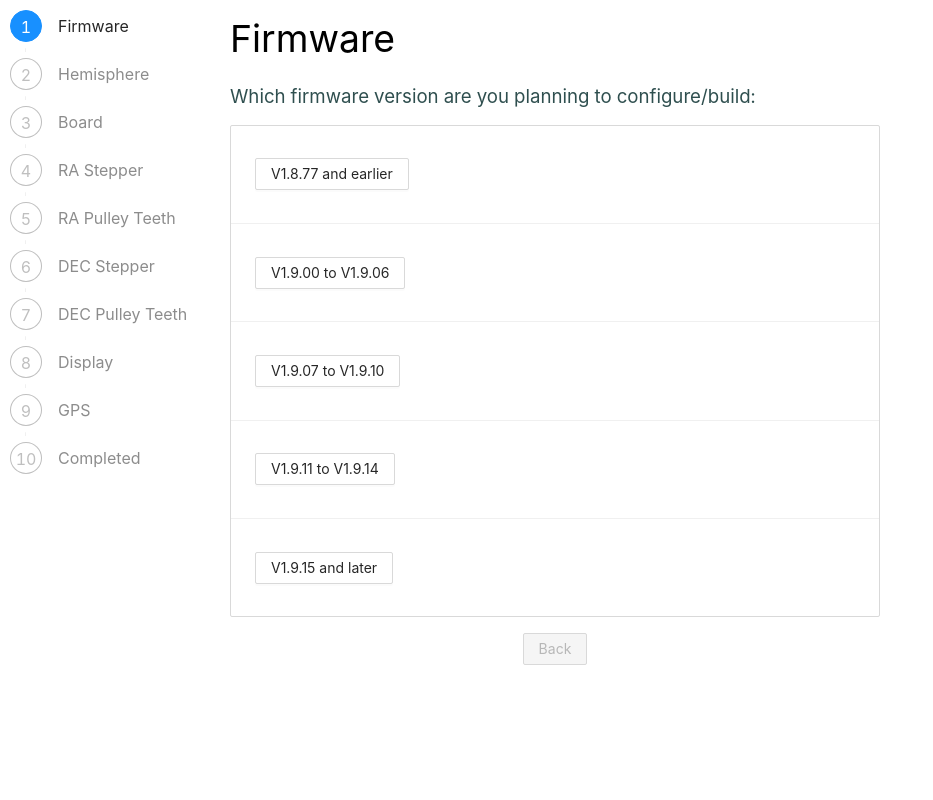
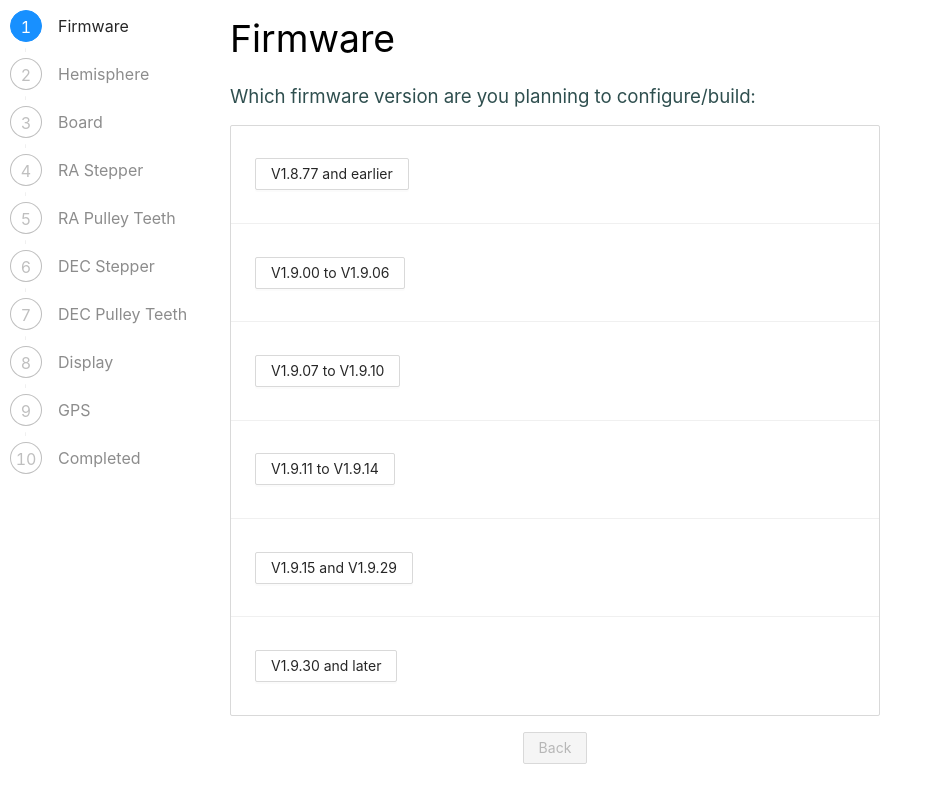
Before and after one commit to OpenAstroTech/OpenAstroTracker-Firmware-Config-Web, a React (Create React App) app: page /steps in a window 1280 px wide. Shown: the whole page, without its empty margins (0-933 px from the left). Built offline with nearby package versions, Linux system fonts and the light colour scheme.

Commit message:
Update WizardStep.jsx

```diff
--- a/src/modules/WizardStep.jsx
+++ b/src/modules/WizardStep.jsx
@@ -15,8 +15,8 @@ import { parseExpression } from './parser.js'
 const { Step } = Steps;
 
 const Defaults = {
-    PowerRating: { BYJMOD: 300, NEMA: 900 },
-    PowerUtilization: { BYJMOD: 100, NEMA: 80 },
+    PowerRating: { BYJMOD: 300, N1709: 900, N1718: 900 },
+    PowerUtilization: { BYJMOD: 100, N1709: 80, N1718: 80 },
 }
 
 const WizardStep = (props) => {
@@ -259,7 +259,8 @@ const WizardStep = (props) => {
                     { key: 'V19', value: 'V1.9.00 to V1.9.06', image: '/images/none.png', defineValue: '' },
                     { key: 'V197', value: 'V1.9.07 to V1.9.10', image: '/images/none.png', defineValue: '' },
                     { key: 'V1911', value: 'V1.9.11 to V1.9.14', image: '/images/none.png', defineValue: '' },
-                    { key: 'V1915', value: 'V1.9.15 and later', image: '/images/none.png', defineValue: '' },
+                    { key: 'V1915', value: 'V1.9.15 and V1.9.29', image: '/images/none.png', defineValue: '' },
+                    { key: 'V1930', value: 'V1.9.30 and later', image: '/images/none.png', defineValue: '' },
                 ]
             },
         },
@@ -329,7 +330,7 @@ const WizardStep = (props) => {
             title: 'RA Advanced Settings',
             label: 'These are some advanced settings you may want to override. The defaults are set already. Please only change them if you are sure what they do and what their valid ranges are. Enter the RA stepper specs and desired settings:',
             variable: 'rapower',
-            condition: "($fwversion IN [V19,V197,V1911,V1915]) AND ($radrv == TMC2209U)",
+            condition: "($fwversion IN [V19,V197,V1911,V1915,V1930]) AND ($radrv == TMC2209U)",
             preamble: ['// Define some RA stepper motor settings'],
             define: '',
             control: {
@@ -417,7 +418,7 @@ const WizardStep = (props) => {
             title: 'DEC Advanced Settings',
             label: 'These are some advanced settings you may want to override. The defaults are set already. Please only change them if you are sure what they do and what their valid ranges are. Enter the DEC stepper specs and desired settings:',
             variable: 'decpower',
-            condition: "($fwversion IN [V19,V197,V1911,V1915]) AND ($decdrv == TMC2209U)",
+            condition: "($fwversion IN [V19,V197,V1911,V1915,V1930]) AND ($decdrv == TMC2209U)",
             preamble: ['// Define some DEC stepper motor settings'],
             define: '',
             control: {
@@ -583,7 +584,7 @@ const WizardStep = (props) => {
             label: 'Do you have the Digital Level add on:',
             variable: 'gyro',
             preamble: ['////////////////////////////////', '// Digital Level Addon configuration ', '// Define whether we have the Digital Level or not. Currently: {v}'],
-            condition: "($fwversion == V1915) AND ($board == MEGA)",
+            condition: "($fwversion IN [V1915,V1930]) AND ($board == MEGA)",
             define: 'USE_GYRO_LEVEL',
             control: {
                 type: 'radioimg',
@@ -600,7 +601,7 @@ const WizardStep = (props) => {
             label: 'Do you have the Digital Level add on:',
             variable: 'gyromks',
             preamble: ['////////////////////////////////', '// Digital Level Addon configuration ', '// Define whether we have the Digital Level or not. Currently: {v}'],
-            condition: "($fwversion == V1915) AND ($board == MKSV21)",
+            condition: "($fwversion IN [V1915,V1930]) AND ($board == MKSV21)",
             define: 'USE_GYRO_LEVEL',
             control: {
                 type: 'radioimg',
@@ -638,8 +639,8 @@ const WizardStep = (props) => {
             control: {
                 type: 'radioimg',
                 choices: [
-                    { key: 'B', value: '28BYJ-48', image: '/images/byj48.png', defineValue: 'STEPPER_TYPE_28BYJ48', additionalLines: ['#define AZ_DRIVER_TYPE DRIVER_TYPE_ULN2003'] },
-                    { key: 'N', value: 'NEMA 17, 0.9°/step', image: '/images/nema17.png', defineValue: 'STEPPER_TYPE_NEMA17' },
+                    { key: 'BYJ', value: '28BYJ-48', image: '/images/byj48.png', defineValue: 'STEPPER_TYPE_28BYJ48', additionalLines: ['#define AZ_DRIVER_TYPE DRIVER_TYPE_ULN2003'] },
+                    { key: 'N1709', value: 'NEMA 17, 0.9°/step', image: '/images/nema17.png', defineValue: 'STEPPER_TYPE_NEMA17' },
                 ]
             },
         },
@@ -647,7 +648,7 @@ const WizardStep = (props) => {
             title: 'Azimuth Driver',
             label: 'Which driver board are you using to drive the Azimuth stepper motor:',
             variable: 'azdrv',
-            condition: "$az == N",
+            condition: "$az == N1709",
             preamble: ['// Using the {v} driver for AZ stepper motor'],
             define: 'AZ_DRIVER_TYPE',
             control: {
@@ -685,8 +686,8 @@ const WizardStep = (props) => {
             control: {
                 type: 'radioimg',
                 choices: [
-                    { key: 'B', value: '28BYJ-48', image: '/images/byj48.png', defineValue: 'STEPPER_TYPE_28BYJ48', additionalLines: ['#define ALT_DRIVER_TYPE DRIVER_TYPE_ULN2003'] },
-                    { key: 'N', value: 'NEMA 17, 0.9°/step', image: '/images/nema17.png', defineValue: 'STEPPER_TYPE_NEMA17' },
+                    { key: 'BYJ', value: '28BYJ-48', image: '/images/byj48.png', defineValue: 'STEPPER_TYPE_28BYJ48', additionalLines: ['#define ALT_DRIVER_TYPE DRIVER_TYPE_ULN2003'] },
+                    { key: 'N1709', value: 'NEMA 17, 0.9°/step', image: '/images/nema17.png', defineValue: 'STEPPER_TYPE_NEMA17' },
                 ]
             },
         },
@@ -694,7 +695,7 @@ const WizardStep = (props) => {
             title: 'Altitude Driver',
             label: 'Which driver board are you using to drive the Altitude stepper motor:',
             variable: 'altdrv',
-            condition: "$alt == N",
+            condition: "$alt == N1709",
             preamble: ['// Using the {v} driver for ALT stepper motor'],
             define: 'ALT_DRIVER_TYPE',
             control: {
@@ -724,7 +725,7 @@ const WizardStep = (props) => {
         },
         // V1.9.06 and lower ends //////////////////////////////////////
 
-        // V1.9.07 and later begins //////////////////////////////////////
+        // V1.9.07 to V1.9.15 begins //////////////////////////////////////
         {
             title: 'Auto Polar Align',
             label: 'Do you have the AutoPA add on:',
@@ -754,7 +755,7 @@ const WizardStep = (props) => {
                 choices: [
                     { key: 'BYJ', value: '28BYJ-48', image: '/images/byj48.png', defineValue: 'STEPPER_TYPE_28BYJ48', additionalLines: ['#define AZ_DRIVER_TYPE DRIVER_TYPE_ULN2003'] },
                     { key: 'BYJMOD', value: '28BYJ-48 (Bipolar)', image: '/images/byj48mod.png', defineValue: 'STEPPER_TYPE_28BYJ48' },
-                    { key: 'NEMA', value: 'NEMA 17, 0.9°/step', image: '/images/nema17.png', defineValue: 'STEPPER_TYPE_NEMA17' },
+                    { key: 'N1709', value: 'NEMA 17, 0.9°/step', image: '/images/nema17.png', defineValue: 'STEPPER_TYPE_NEMA17' },
                 ]
             },
         },
@@ -801,7 +802,7 @@ const WizardStep = (props) => {
                 choices: [
                     { key: 'BYJ', value: '28BYJ-48', image: '/images/byj48.png', defineValue: 'STEPPER_TYPE_28BYJ48', additionalLines: ['#define ALT_DRIVER_TYPE DRIVER_TYPE_ULN2003'] },
                     { key: 'BYJMOD', value: '28BYJ-48 (Bipolar)', image: '/images/byj48mod.png', defineValue: 'STEPPER_TYPE_28BYJ48' },
-                    { key: 'NEMA', value: 'NEMA 17, 0.9°/step', image: '/images/nema17.png', defineValue: 'STEPPER_TYPE_NEMA17' },
+                    { key: 'N1709', value: 'NEMA 17, 0.9°/step', image: '/images/nema17.png', defineValue: 'STEPPER_TYPE_NEMA17' },
                 ]
             },
         },
@@ -836,7 +837,7 @@ const WizardStep = (props) => {
                 ]
             },
         },
-        // V1.9.07 ends //////////////////////////////////////
+        // V1.9.07 to V1.9.15 ends //////////////////////////////////////
 
         // V1.9.11 and later begins //////////////////////////////////////
         {
@@ -865,7 +866,7 @@ const WizardStep = (props) => {
                 type: 'radioimg',
                 choices: [
                     { key: 'BYJ', value: '28BYJ-48', image: '/images/byj48.png', defineValue: 'STEPPER_TYPE_28BYJ48', additionalLines: ['#define FOCUS_DRIVER_TYPE  DRIVER_TYPE_ULN2003'] },
-                    { key: 'NEMA', value: 'NEMA 17 w/ TMC2209 UART', image: '/images/nema17.png', defineValue: 'STEPPER_TYPE_NEMA17', additionalLines: ['#define FOCUS_DRIVER_TYPE  DRIVER_TYPE_TMC2209_UART'] },
+                    { key: 'N1709', value: 'NEMA 17 w/ TMC2209 UART', image: '/images/nema17.png', defineValue: 'STEPPER_TYPE_NEMA17', additionalLines: ['#define FOCUS_DRIVER_TYPE  DRIVER_TYPE_TMC2209_UART'] },
                 ]
             },
         },
@@ -889,6 +890,139 @@ const WizardStep = (props) => {
         },
 
         // V1.9.11 and later ends //////////////////////////////////////
+
+
+        // V1.9.30 and later begins //////////////////////////////////////
+        {
+            title: 'Auto Polar Align',
+            label: 'Do you have the AutoPA add on:',
+            variable: 'autopa930',
+            condition: "$fwversion IN [V1930]",
+            preamble: ['////////////////////////////////', '// AutoPA Addon configuration ', '// Define whether we have the AutoPA add on or not. Currently: {v}'],
+            define: '',
+            control: {
+                type: 'radioimg',
+                choices: [
+                    { key: 'N', value: 'No AutoPA', image: '/images/none.png', additionalLines: ['// No AutoPA settings'] },
+                    { key: 'ALT', value: 'Altitude stepper only', image: '/images/autopa_alt.png' },
+                    { key: 'AZ', value: 'Azimuth stepper only', image: '/images/autopa_az.png' },
+                    { key: 'ALTAZ', value: 'Full AutoPA is installed', image: '/images/autopa.png' },
+                ]
+            },
+        },
+        {
+            title: 'AutoPA Version',
+            label: 'What version of AutoPA do you have installed:',
+            variable: 'autopaversion',
+            condition: "$autopa930 IN [AZ,ALT,ALTAZ]",
+            preamble: ['// Using AutoPA {v}.'],
+            define: '',
+            control: {
+                type: 'radioimg',
+                choices: [
+                    { key: '1', value: 'V1.0', image: '/images/none.png' },
+                    { key: '2', value: 'V2.0', image: '/images/none.png', additionalLines: ['#define AUTOPA_VERSION 2']  },
+                ]
+            },
+        },
+        {
+            title: 'Azimuth Stepper',
+            label: 'Which stepper motor are you using for the Azimuth:',
+            variable: 'az930',
+            condition: "$autopa930 IN [AZ,ALTAZ]",
+            preamble: ['// Using the {v} stepper for AZ'],
+            define: 'AZ_STEPPER_TYPE',
+            control: {
+                type: 'radioimg',
+                choices: [
+                    { key: 'BYJ', value: '28BYJ-48', image: '/images/byj48.png', defineValue: 'STEPPER_TYPE_28BYJ48', additionalLines: ['#define AZ_DRIVER_TYPE DRIVER_TYPE_ULN2003'] },
+                    { key: 'BYJMOD', value: '28BYJ-48 (Bipolar)', image: '/images/byj48mod.png', defineValue: 'STEPPER_TYPE_28BYJ48' },
+                    { key: 'N1709', value: 'NEMA 17, 0.9°/step', image: '/images/nema17.png', defineValue: 'STEPPER_TYPE_NEMA17' },
+                    { key: 'N1718', value: 'NEMA 17, 1.8°/step', image: '/images/nema17.png', defineValue: 'STEPPER_TYPE_NEMA17', additionalLines: ['#define AZ_STEPPER_SPR 200.0f'] },
+                ]
+            },
+        },
+        {
+            title: 'Azimuth Driver',
+            label: 'Which driver board are you using to drive the Azimuth stepper motor:',
+            variable: 'azdrv930',
+            condition: "($az930 == N1709) OR ($az930 == N1718) OR ($az930 == BYJMOD)",
+            preamble: ['// Using the {v} driver for AZ stepper motor'],
+            define: 'AZ_DRIVER_TYPE',
+            control: {
+                type: 'radioimg',
+                choices: [
+                    { key: 'A', value: 'Generic A4988', image: '/images/a4988.png', defineValue: 'DRIVER_TYPE_A4988_GENERIC' },
+                    { key: 'TMC2209S', value: 'TMC2209-Standalone', image: '/images/tmc2209.png', defineValue: 'DRIVER_TYPE_TMC2209_STANDALONE' },
+                    { key: 'TMC2209U', value: 'TMC2209-UART', image: '/images/tmc2209.png', defineValue: 'DRIVER_TYPE_TMC2209_UART' },
+                ]
+            },
+        },
+        {
+            title: 'Azimuth Advanced Settings',
+            label: 'These are some advanced settings you may want to override. The defaults are set already. Please only change them if you are sure what they do and what their valid ranges are. Enter the AZ stepper specs and desired settings:',
+            variable: 'azpower930',
+            condition: "($fwversion IN [V1930]) AND ($azdrv930 == TMC2209U)",
+            preamble: ['// Define AZ stepper motor power settings'],
+            define: '',
+            control: {
+                type: 'textinput',
+                choices: [
+                    { key: 'P', label: 'Power rating in mA', defaultValue: '{Defaults.PowerRating.az930}', defineLine: '#define AZ_MOTOR_CURRENT_RATING      {0} // mA' },
+                    { key: 'O', label: 'Operating percentage', defaultValue: '{Defaults.PowerUtilization.az930}', defineLine: '#define AZ_OPERATING_CURRENT_SETTING {0} // %' },
+                ]
+            },
+        },
+        {
+            title: 'Altitude Stepper',
+            label: 'Which stepper motor are you using for the Altitude:',
+            variable: 'alt930',
+            condition: "$autopa930 IN [ALT,ALTAZ]",
+            preamble: ['// Using the {v} stepper for ALT'],
+            define: 'ALT_STEPPER_TYPE',
+            control: {
+                type: 'radioimg',
+                choices: [
+                    { key: 'BYJ', value: '28BYJ-48', image: '/images/byj48.png', defineValue: 'STEPPER_TYPE_28BYJ48', additionalLines: ['#define ALT_DRIVER_TYPE DRIVER_TYPE_ULN2003'] },
+                    { key: 'BYJMOD', value: '28BYJ-48 (Bipolar)', image: '/images/byj48mod.png', defineValue: 'STEPPER_TYPE_28BYJ48' },
+                    { key: 'N1709', value: 'NEMA 17, 0.9°/step', image: '/images/nema17.png', defineValue: 'STEPPER_TYPE_NEMA17' },
+                    { key: 'N1718', value: 'NEMA 17, 1.8°/step', image: '/images/nema17.png', defineValue: 'STEPPER_TYPE_NEMA17', additionalLines: ['#define ALT_STEPPER_SPR 200.0f'] },
+                ]
+            },
+        },
+        {
+            title: 'Altitude Driver',
+            label: 'Which driver board are you using to drive the Altitude stepper motor:',
+            variable: 'altdrv930',
+            condition: "($alt930 == N1709) OR ($alt930 == N1718) OR ($alt930 == BYJMOD)",
+            preamble: ['// Using the {v} driver for ALT stepper motor'],
+            define: 'ALT_DRIVER_TYPE',
+            control: {
+                type: 'radioimg',
+                choices: [
+                    { key: 'A4988', value: 'Generic A4988', image: '/images/a4988.png', defineValue: 'DRIVER_TYPE_A4988_GENERIC' },
+                    { key: 'TMC2209S', value: 'TMC2209-Standalone', image: '/images/tmc2209.png', defineValue: 'DRIVER_TYPE_TMC2209_STANDALONE' },
+                    { key: 'TMC2209U', value: 'TMC2209-UART', image: '/images/tmc2209.png', defineValue: 'DRIVER_TYPE_TMC2209_UART' },
+                ]
+            },
+        },
+        {
+            title: 'Altitude Advanced Settings',
+            label: 'These are some advanced settings you may want to override. The defaults are set already. Please only change them if you are sure what they do and what their valid ranges are. Enter the ALT stepper specs and desired settings:',
+            variable: 'altpower930',
+            condition: "($fwversion IN [V1930]) AND ($altdrv930 == TMC2209U)",
+            preamble: ['// Define ALT stepper motor power settings'],
+            define: '',
+            control: {
+                type: 'textinput',
+                choices: [
+                    { key: 'P', label: 'Power rating in mA', defaultValue: '{Defaults.PowerRating.alt930}', defineLine: '#define ALT_MOTOR_CURRENT_RATING      {0} // mA' },
+                    { key: 'O', label: 'Operating percentage', defaultValue: '{Defaults.PowerUtilization.alt930}', defineLine: '#define ALT_OPERATING_CURRENT_SETTING {0} // %' },
+                ]
+            },
+        },
+        // V1.9.30 ends //////////////////////////////////////
+
     ];
 
     if (stepIndex < 0) {
```
